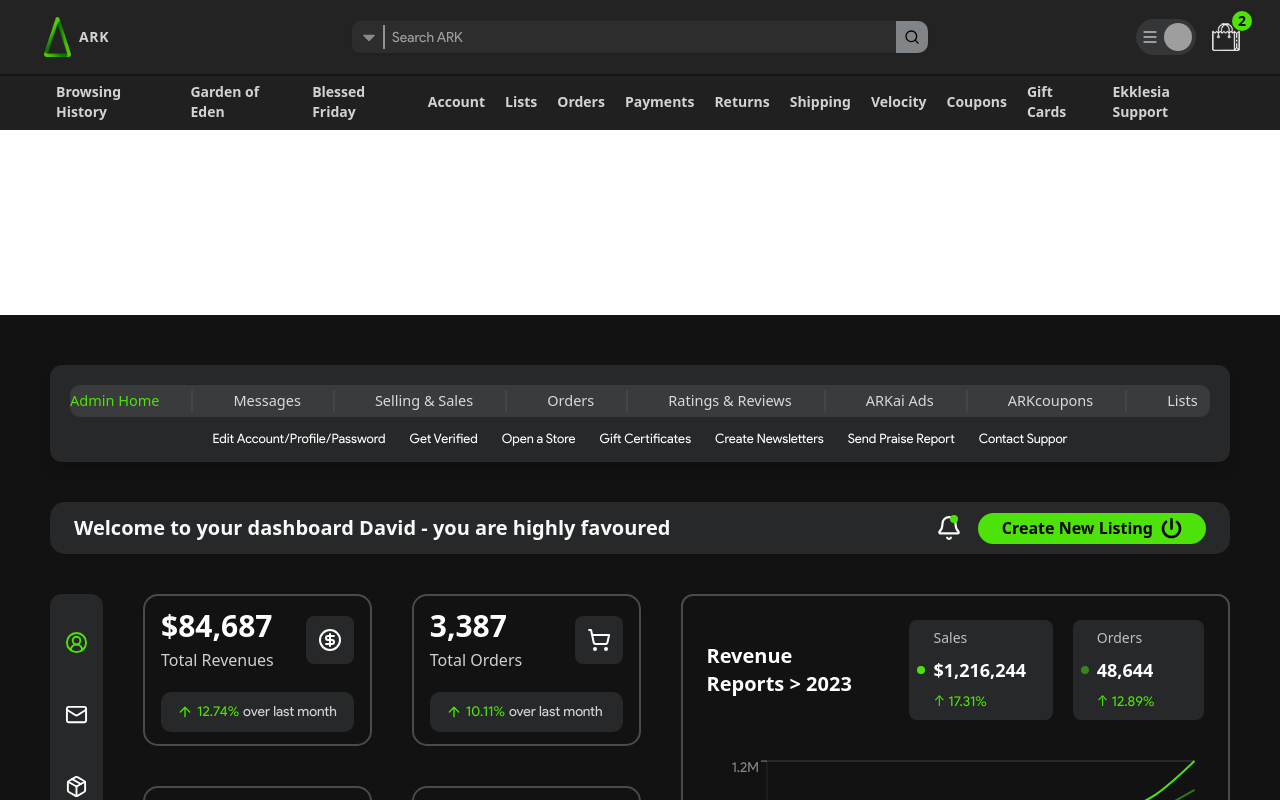
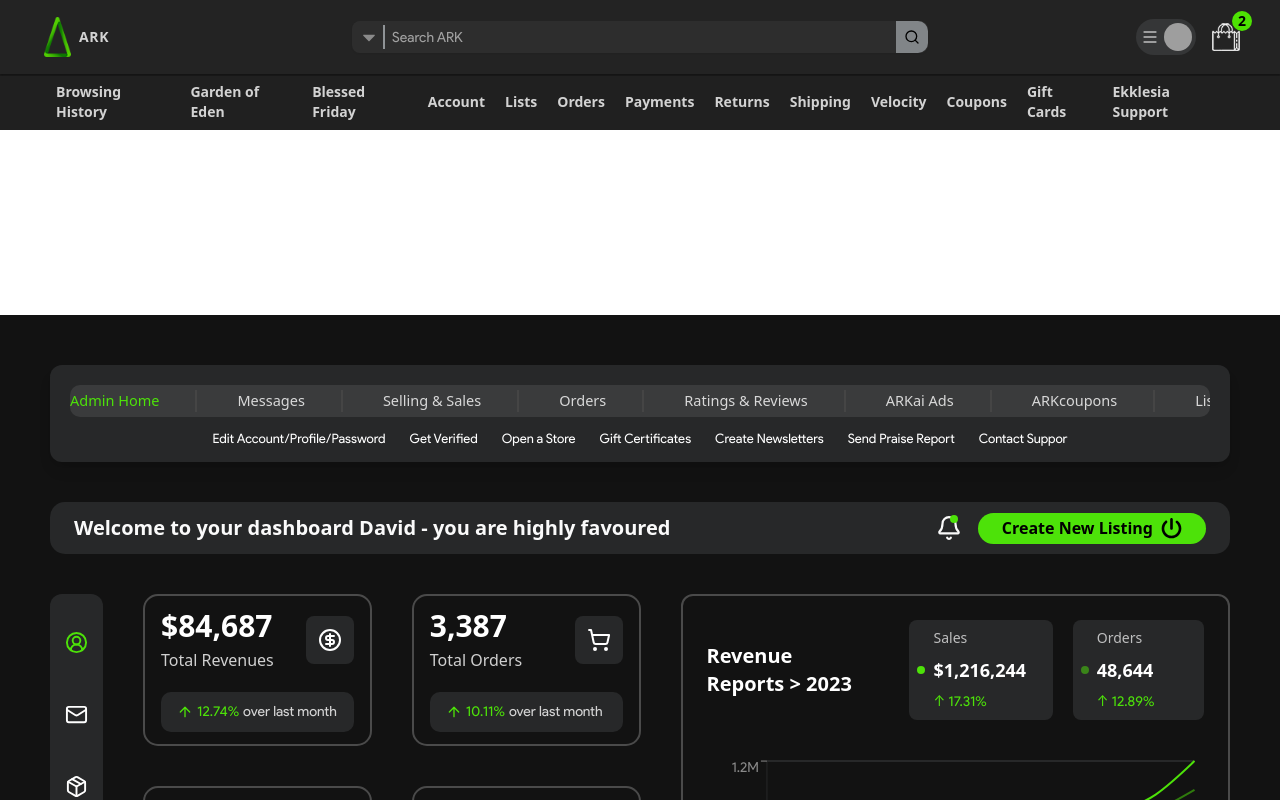
Before and after one commit to Nathaniyell/ark-interview-template, a Next.js app: page /dashboard in a window 1280 px wide. Shown: the top 800 px of the page. Built offline with nearby package versions, Linux system fonts and the light colour scheme; grey boxes are pictures that could not be loaded; a web font is replaced by a local one.

Commit message:
Adjust right padding in DashboardNav for improved visual consistency and layout.

```diff
--- a/components/dashboard/dashboard-nav.tsx
+++ b/components/dashboard/dashboard-nav.tsx
@@ -26,7 +26,7 @@
           {navLinks.map((link) => (
             <li
               key={link.title}
-              className="flex-shrink-0 pr-8 last:pr-0 border-r-2 border-[#454545] last:border-r-0"
+              className="flex-shrink-0 pr-9 last:pr-0 border-r-2 border-[#454545] last:border-r-0"
             >
               <Link
                 href={link.href}
```
